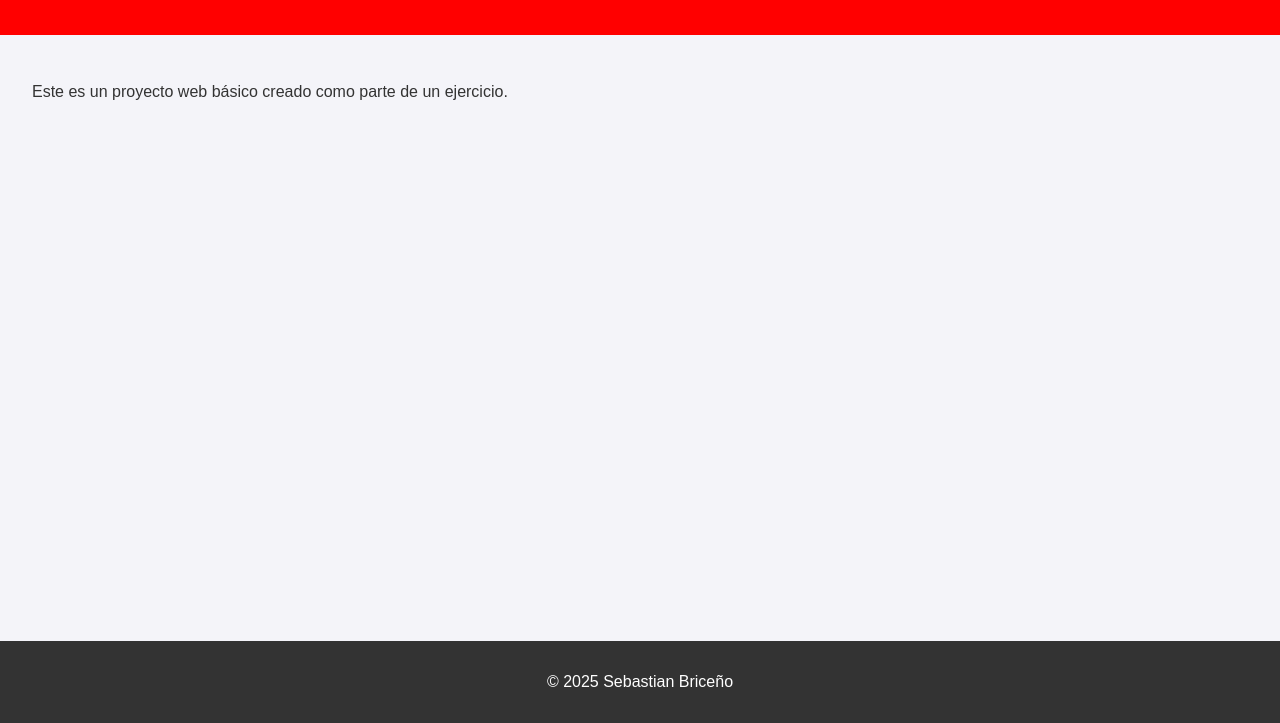
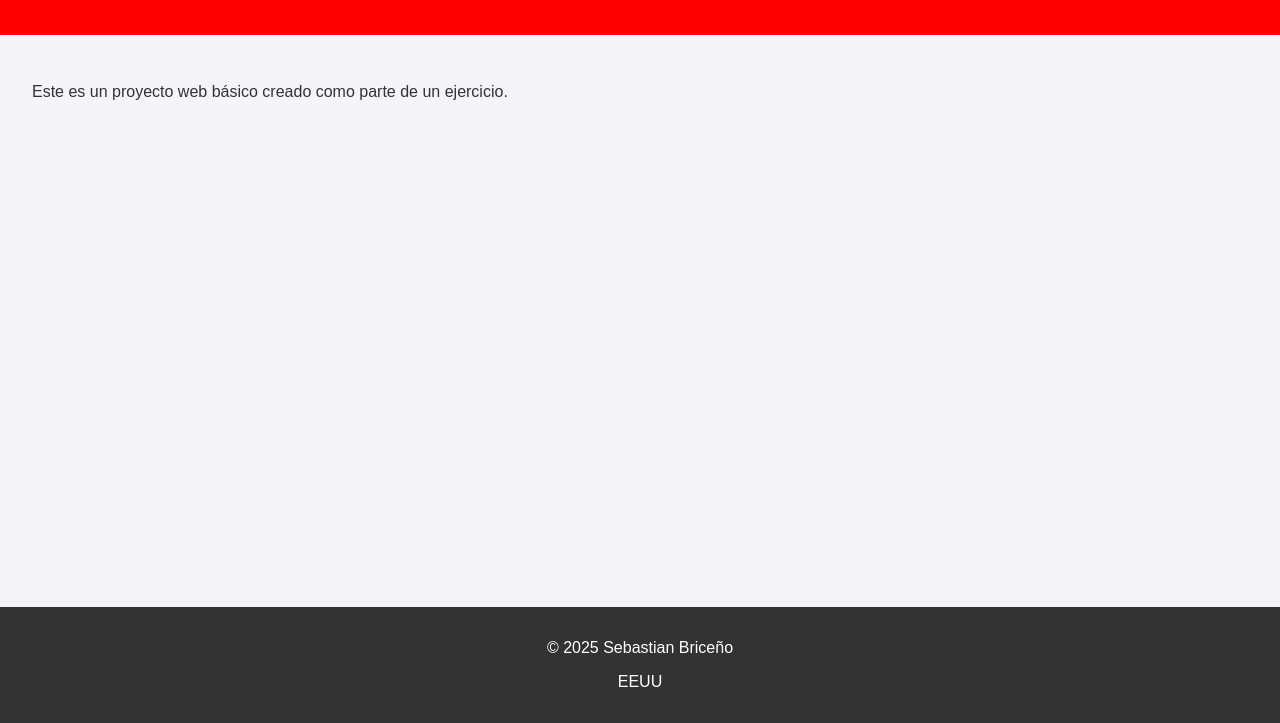
Before and after one commit to sebbastiian/Proyecto-Web-Ejemplo, a plain HTML site: page index.html in a window 1280 px wide. Shown: the part 77-800 px from the top of the page. Drawn offline with Linux system fonts and the light colour scheme.

Commit message:
Prueba conflicto 2

```diff
--- a/index.html
+++ b/index.html
@@ -15,7 +15,7 @@
     </main>
     <footer>
         <p>&copy; 2025 Sebastian Briceño</p>
-
+        <p>EEUU</p>
     </footer>
 </body>
 </html>
```
